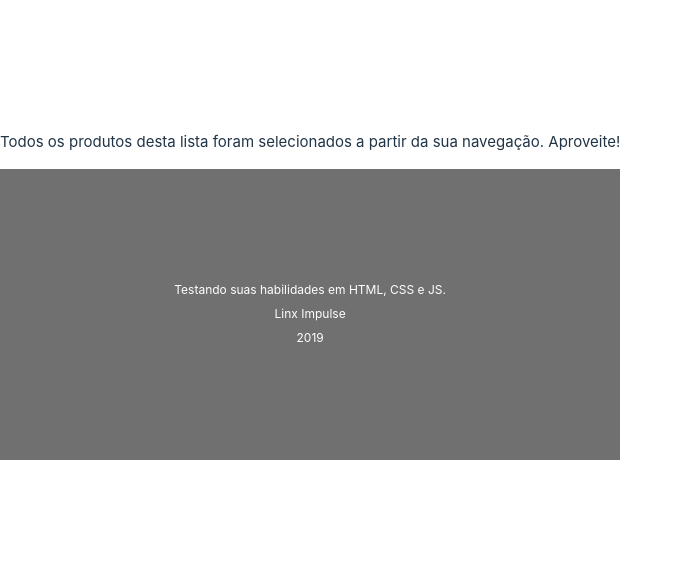
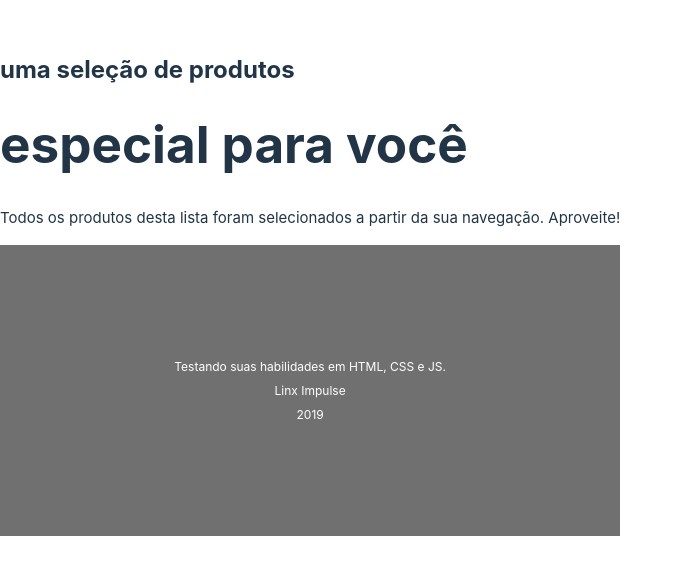
Before and after one commit to Lisandradecassia/react-mock-m5, a React (Vite) app: page / in a window 1280 px wide. Shown: the part 113-688 px from the top of the page, without its empty margins (0-683 px from the left). Built offline with nearby package versions, Linux system fonts and the light colour scheme.

Commit message:
feat: including header information

```diff
--- a/src/components/Header/Header.jsx
+++ b/src/components/Header/Header.jsx
@@ -3,7 +3,9 @@ import S from "./Header.module.css";
 
 const Header = () => {
   return (
-    <header>
+    <header className={S.header}>
+      <h2 className={S.h2}>uma seleção de produtos</h2>
+      <h1 className={S.h1}>especial para você</h1>
       <p className={S.p}>
         Todos os produtos desta lista foram selecionados a partir da sua
         navegação. Aproveite!
```
